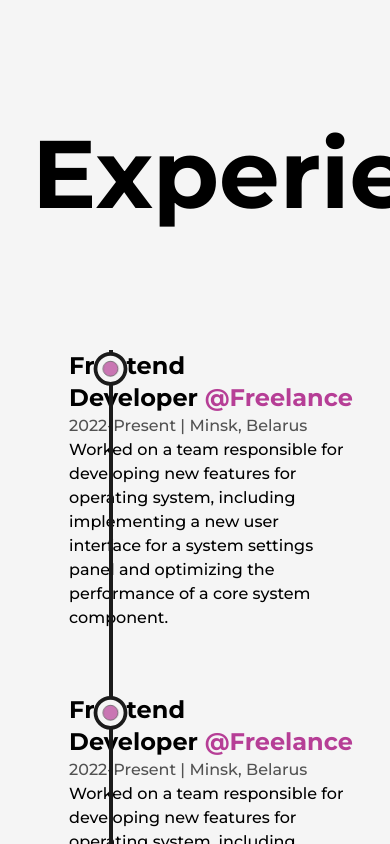
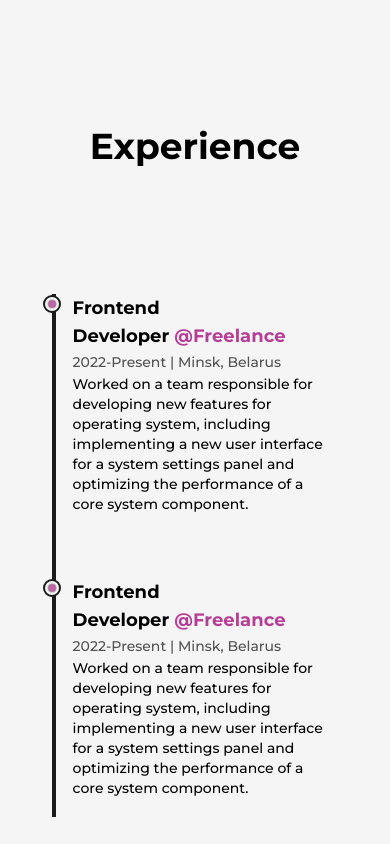
Before and after one commit to SvetlanaLevkovskaya/nextjs-portfolio, a Next.js app: page /about in a window 390 px wide. Shown: the part 1960-2804 px from the top of the page. Built offline with nearby package versions, Linux system fonts and the light colour scheme.

Commit message:
feat: add responsiveness to experience component

```diff
--- a/package.json
+++ b/package.json
@@ -5,8 +5,6 @@
   "private": true,
   "scripts": {
     "dev": "next dev",
-    "predeploy": "npm run build",
-    "deploy": "gh-pages -d build",
     "build": "next build",
     "start": "next start",
     "lint": "next lint"
--- a/src/components/experience.js
+++ b/src/components/experience.js
@@ -5,22 +5,24 @@
 const Details = ({position, company, companyLink, time, address, work}) => {
   const ref = useRef(null);
 
-  return <li ref={ref} className="my-8 first:mt-0 last:mb-0 w-[60%] mx-auto flex flex-col items-center justify-between">
+  return <li ref={ref} className="my-8 first:mt-0 last:mb-0 w-[60%] mx-auto flex flex-col items-center justify-between
+  md:w-[80%]
+  ">
     <LiIcon reference={ref}/>
     <motion.div
     initial={{y:50}}
     whileInView={{y:0}}
     transition={{duration: 0.5, type:"spring"}}
     >
-      <h3 className="capitalize font-bold text-2xl">{position}&nbsp;<a href={companyLink}
+      <h3 className="capitalize font-bold text-2xl sm:text-xl xs:text-lg">{position}&nbsp;<a href={companyLink}
                                                                        target="_blank"
                                                                        className="text-primary dark:text-primaryDark capitalize"
 
       >@{company}</a></h3>
-      <span className="capitalize font-medium text-dark/75 dark:text-light/75">
+      <span className="capitalize font-medium text-dark/75 dark:text-light/75 xs:text-sm">
         {time} | {address}
       </span>
-      <p className="font-medium w-full">{work}</p>
+      <p className="font-medium w-full md:text-sm">{work}</p>
     </motion.div>
   </li>;
 
@@ -35,14 +37,16 @@
 
   return (
     <div className="my-64">
-      <h2 className="font-bold text-8xl mb-32 w-full text-center">Experience</h2>
+      <h2 className="font-bold text-8xl mb-32 w-full text-center md:text-6xl xs:text-4xl md:md--16">Experience</h2>
 
-      <div ref={ref} className="w-[75%] mx-auto relative">
+      <div ref={ref} className="w-[75%] mx-auto relative lg:w-[90%] md:w-full">
         <motion.div
           style={{scaleY: scrollYProgress}}
-          className="absolute left-9 top-0 w-[4px] h-full bg-dark origin-top dark:bg-light" />
+          className="absolute left-9 top-0 w-[4px] h-full bg-dark origin-top dark:bg-light md:W-[2px] md:left-[30px]
+          xs:left-[20px]
+          " />
 
-        <ul className="w-full flex flex-col items-start justify-between ml-4">
+        <ul className="w-full flex flex-col items-start justify-between ml-4 xs:ml-2">
           <Details position="Frontend Developer" company="Freelance" time="2022-Present" address="Minsk, Belarus"
                    work="Worked on a team responsible for developing new features for operating system,
                    including implementing a new user interface for a system settings panel and optimizing the performance of
--- a/src/components/li-icon.js
+++ b/src/components/li-icon.js
@@ -10,7 +10,7 @@
 
   return (
     <figure className="absolute left-0 stroke-dark dark:stroke-light">
-      <svg className="-rotate-90" width="75" height="75" viewBox="0 0 100 100">
+      <svg className="-rotate-90 md:w-[60px] md:h-[60px] xs:w-[40px] xs:h-[40px]" width="75" height="75" viewBox="0 0 100 100">
         <circle cx="75" cy="50" r="20" className="stroke-primary dark:stroke-primaryDark stroke-1 fill-none" />
         <motion.circle cx="75" cy="50" r="20" className="stroke-[5px] fill-light dark:fill-dark"
         style={{
```
